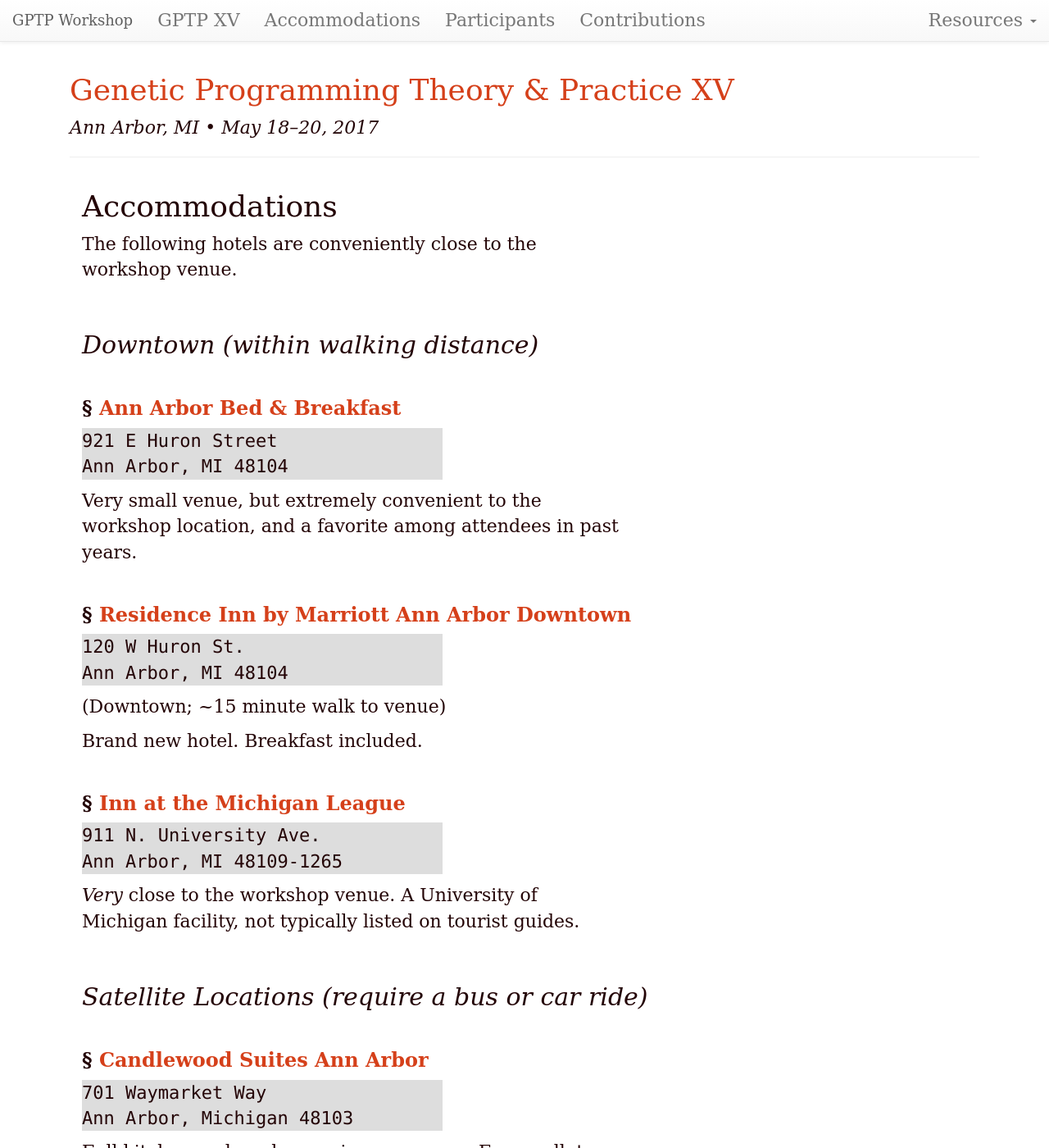
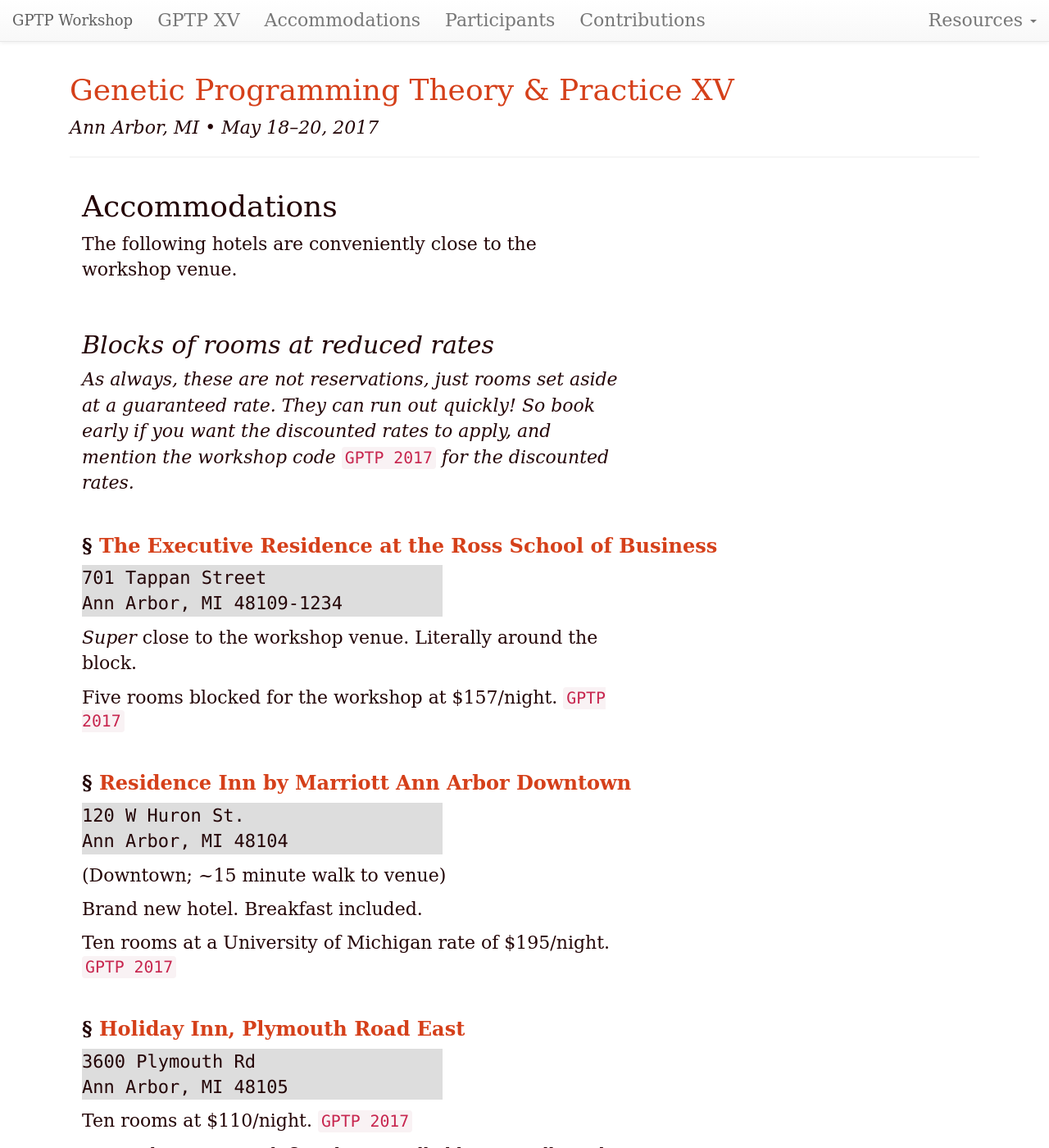
Before and after one commit to GPTP-workshop/gptp-workshop.github.io, a Jekyll site: the page built from accommodations.md, in a window 1280 px wide and 1400 px high. Shown: the whole window at 82% size. Built offline with Jekyll 4.4.1, drawn with Linux system fonts in a browser that asks for light colours; our own code applies the rules of GitHub Pages for plain Markdown files; some of the changed text lies outside the part shown.

Commit message:
updated accommodations

```diff
--- a/accommodations.md
+++ b/accommodations.md
@@ -1,12 +1,55 @@
 ---
 layout: default
-updated: "March 9, 2017"
+updated: "March 16, 2017"
 roman: "XV"
 dates: "May 18–20, 2017"
 ---
 # Accommodations
 
 The following hotels are conveniently close to the workshop venue.
+
+## Blocks of rooms at reduced rates
+
+_As always, these are not reservations, just rooms set aside at a guaranteed rate. They can run out quickly! So book early if you want the discounted rates to apply, and mention the workshop code_ `GPTP 2017` _for the discounted rates._
+
+### [The Executive Residence at the Ross School of Business](https://michiganross.umich.edu/programs/executive-education/executive-accommodations)
+
+701 Tappan Street \\
+Ann Arbor, MI 48109-1234
+{: .address}
+
+_Super_ close to the workshop venue. Literally around the block.
+
+Five rooms blocked for the workshop at $157/night. `GPTP 2017`
+
+### [Residence Inn by Marriott Ann Arbor Downtown](http://www.marriott.com/hotels/travel/arbdt-residence-inn-ann-arbor-downtown)
+
+120 W Huron St. \\
+Ann Arbor, MI 48104
+{: .address}
+
+(Downtown; ~15 minute walk to venue)
+
+Brand new hotel. Breakfast included.
+
+Ten rooms at a University of Michigan rate of $195/night. `GPTP 2017`
+
+### [Holiday Inn, Plymouth Road East](http://www.hiannarbor.com)
+
+3600 Plymouth Rd \\
+Ann Arbor, MI 48105
+{: .address}
+
+Ten rooms at $110/night. `GPTP 2017`
+
+Note: This venue is _definitely not walkable_. You will need to drive in.
+
+### [Kensington Court Hotel](http://www.kcourtaa.com)
+
+3500 S State St \\
+Ann Arbor, MI 48108
+
+Also _not walkable_. Near Briarwood Mall in the south end of town. Newly renovated. Ten rooms at $129/night. `GPTP 2017`
 
 ## Downtown (within walking distance)
 
@@ -18,25 +61,15 @@ Ann Arbor, MI 48104
 
 Very small venue, but extremely convenient to the workshop location, and a favorite among attendees in past years.
 
-### [Residence Inn by Marriott Ann Arbor Downtown](http://www.marriott.com/hotels/travel/arbdt-residence-inn-ann-arbor-downtown)
-
-120 W Huron St. \\
-Ann Arbor, MI 48104
-{: .address}
-
-(Downtown; ~15 minute walk to venue)
-
-Brand new hotel. Breakfast included.
-
 ### [Inn at the Michigan League](https://uunions.umich.edu/league/inn)
 
 911 N. University Ave. \\
 Ann Arbor, MI  48109-1265
 {: .address}
 
-*Very* close to the workshop venue. A University of Michigan facility, not typically listed on tourist guides.
+*Very* close to the workshop venue. A University of Michigan facility, not typically listed on tourist guides. There may not be rooms available for every night of the workshop.
 
-## Satellite Locations (require a bus or car ride)
+## Satellite Locations (all will require a bus or car ride)
 
 ### [Candlewood Suites Ann Arbor](http://www.ihg.com/candlewood/hotels/us/en/ann-arbor/dttaa/hoteldetail)
 
@@ -73,13 +106,3 @@ Ann Arbor, MI 48108
 {: .address}
 
 Near Briarwood Mall.
-
-### [Weber’s Inn](http://www.webersinn.com)
-
-3050 Jackson Road \\
-Ann Arbor 48103
-{: .address}
-
-(West edge of Ann Arbor, almost outside of town)
-
-No shuttle, will have to cab or rental car in to venue.
```
